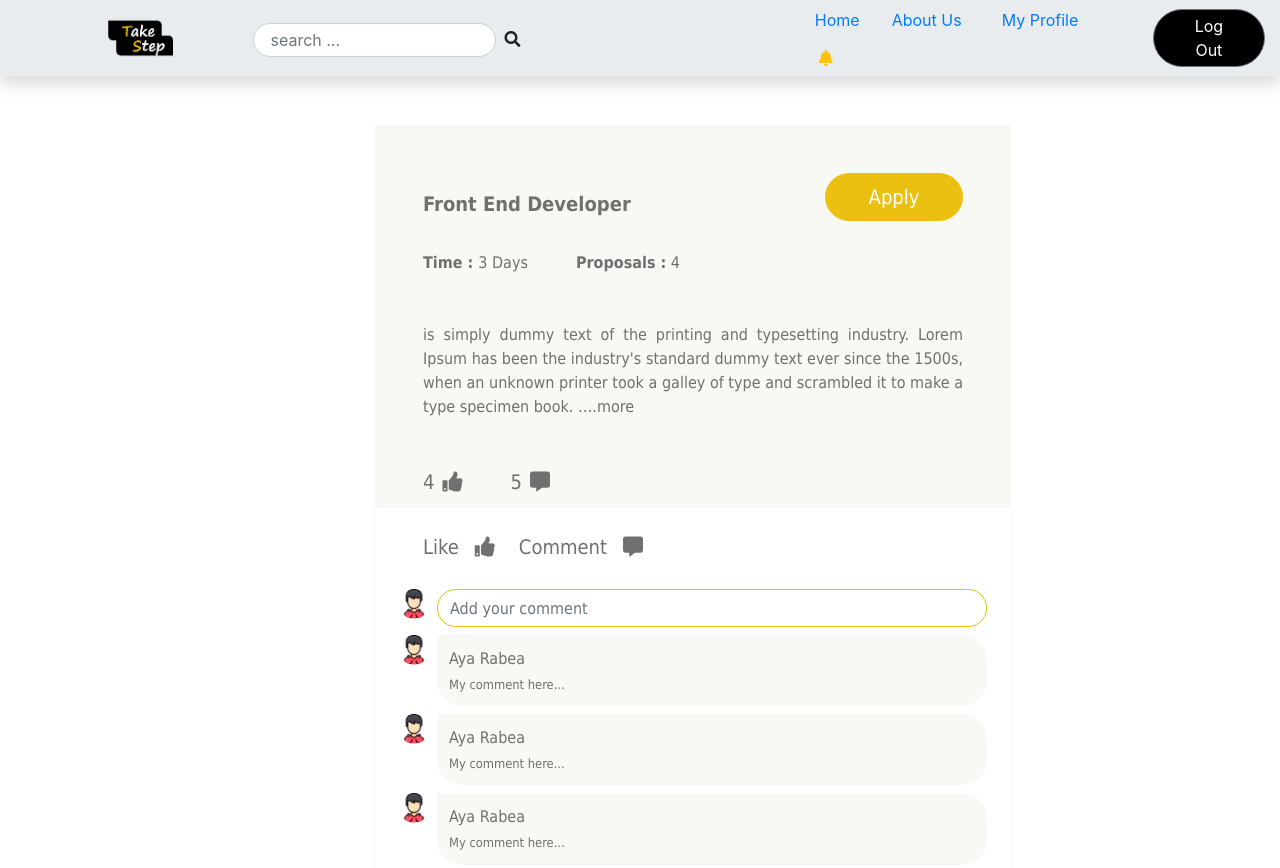
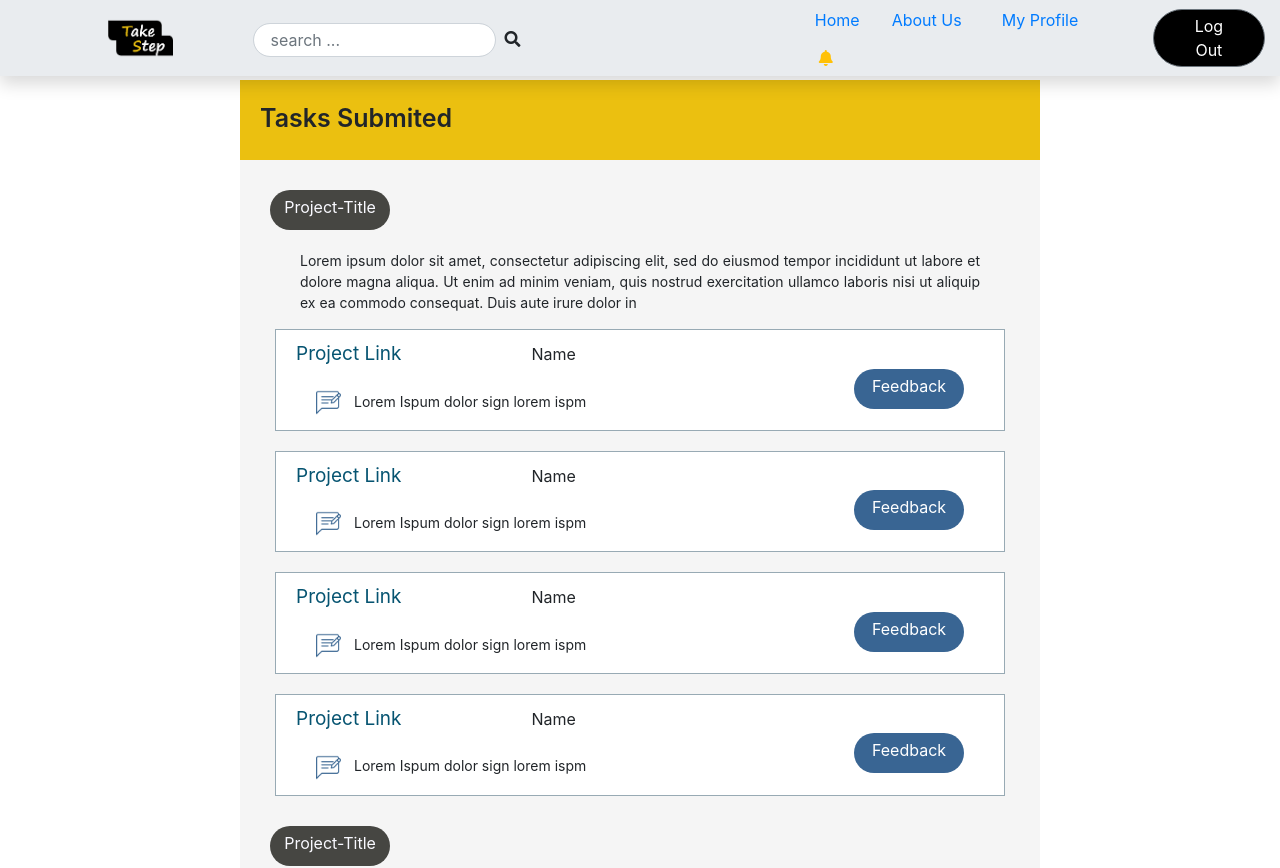
Before and after one commit to maieltayeb/Take-Step-React, a React (Create React App) app: page / in a window 1280 px wide. Shown: the top 868 px of the page. Built offline with nearby package versions, Linux system fonts and the light colour scheme.

Commit message:
page task-detail

```diff
--- a/src/App.js
+++ b/src/App.js
@@ -23,6 +23,7 @@ import HomePage from "./Pages/HomePage/Home";
 import HomePageOwner from "./Pages/HomePage/Home";
 import HomePageVolunteer from "./Pages/HomePage/homeVolunterr";
 import TaskDetails from "./Pages/Task-Details/Task-Details";
+import TaskSubmittedFrame from "./Pages/TaskSubmit/task-submitted-frame";
 
 function App() {
   return (
@@ -57,7 +58,8 @@ function App() {
       <ModalPost />
       <ModalCreateTask />
       <FeedbackModel /> */}
-      <TaskDetails />
+      {/* <TaskDetails /> */}
+      <TaskSubmittedFrame />
     </div>
   );
 }
--- a/src/Pages/Task-Details/Task-Details.js
+++ b/src/Pages/Task-Details/Task-Details.js
@@ -33,12 +33,14 @@ class TaskDetails extends Component {
               //   "justify-content": "center",
             }}
           >
-            <Col xs="3" style={{}}></Col>
+            <Col xs="2" style={{}}></Col>
             <Col xs="6">
               <Post></Post>
               {/* <Post></Post> */}
             </Col>
-            <Col xs="3" style={{}}></Col>
+            <Col xs="3" style={{ marginLeft: "50px" }}>
+              <Ads />
+            </Col>
           </Row>
         </Container>
       </>
--- a/src/Pages/TaskSubmit/task-submitted-frame.css
+++ b/src/Pages/TaskSubmit/task-submitted-frame.css
@@ -3,7 +3,7 @@
   width: 800px;
   /* height: 500px; */
   margin: auto;
-  margin-top: 60px;
+  margin-top: 5rem;
 }
 .task-submitted-title {
   width: 800px;
```
